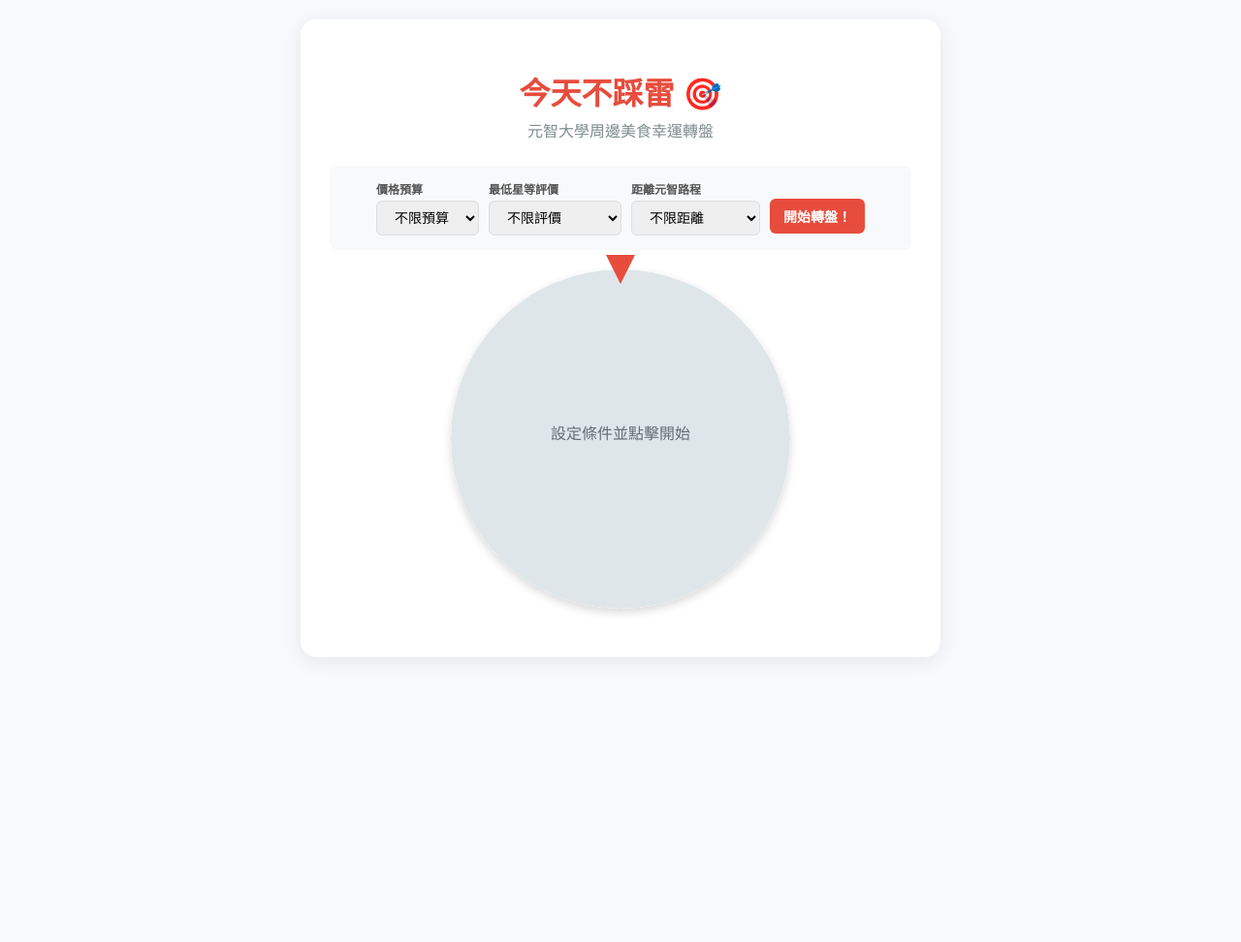
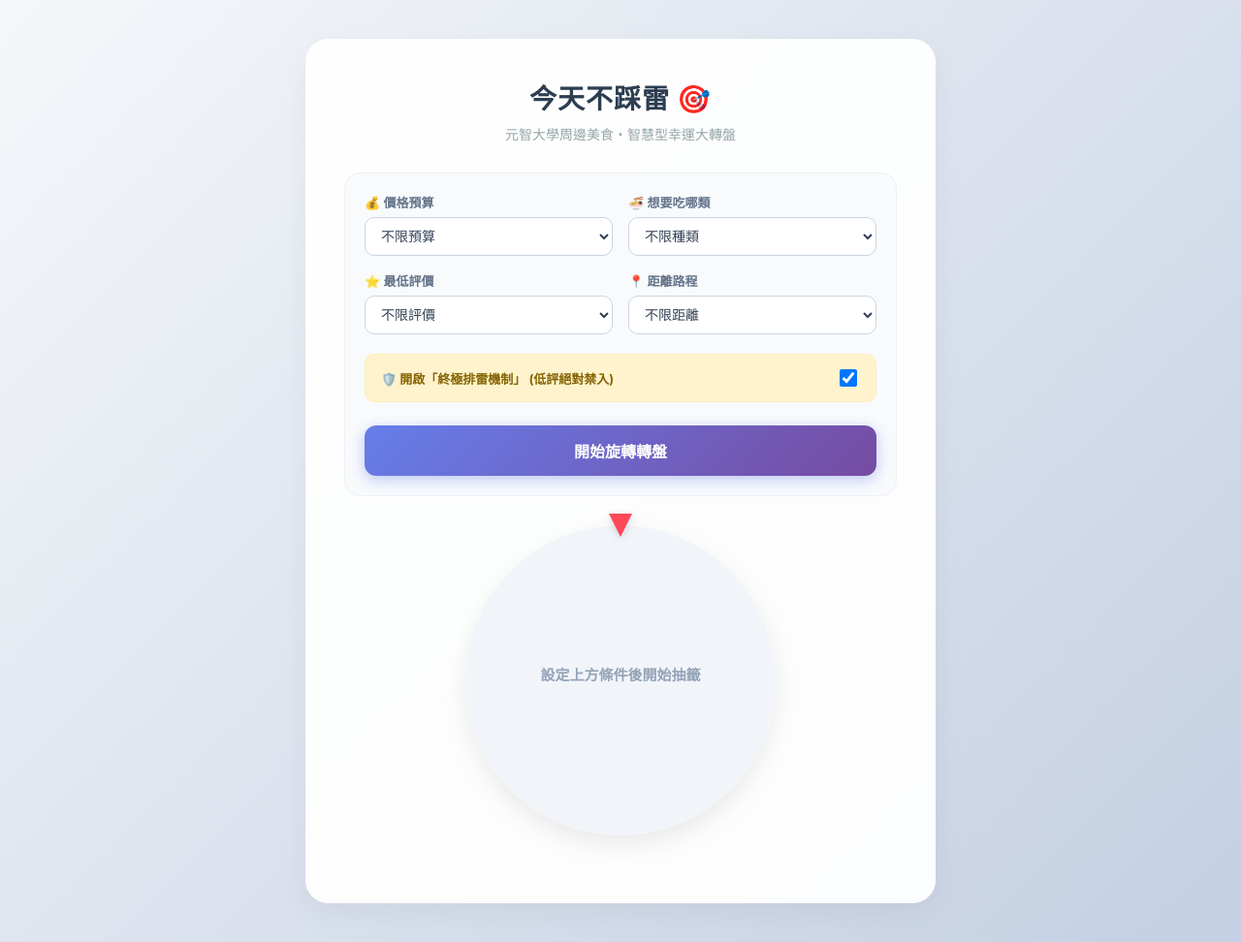
Before and after one commit to lcxin125-svg/food-project, a Flask app: template templates/index.html in a window 1280 px wide. Shown: the whole page at 97% size. Before the commit the page ends 633 px from the top, so only its background shows below. Run offline with Flask 3, Linux system fonts and the light colour scheme; the template is opened without the code that fills it, so the values that code supplies are empty; parts of the project's set-up code (start-up, migrations or seed data) failed here and were passed over.

Commit message:
Update index.html

```diff
--- a/templates/index.html
+++ b/templates/index.html
@@ -5,120 +5,233 @@
     <meta name="viewport" content="width=device-width, initial-scale=1.0">
     <title>今天不踩雷 - 幸運大轉盤</title>
     <style>
+        /* 整體漸層背景，呼應高質感現代風格 */
         body {
-            font-family: "Microsoft JhengHei", Arial, sans-serif;
-            background-color: #f7f9fc;
+            font-family: -apple-system, BlinkMacSystemFont, "Segoe UI", Roboto, "Helvetica Neue", Arial, "Microsoft JhengHei", sans-serif;
+            background: linear-gradient(135deg, #f5f7fa 0%, #c3cfe2 100%);
             margin: 0;
-            padding: 20px;
+            padding: 40px 20px;
             display: flex;
             flex-direction: column;
             align-items: center;
+            min-height: 100vh;
         }
+
+        /* 主卡片設計：圓角、細緻陰影、毛玻璃質感邊框 */
         .container {
-            background: white;
-            padding: 30px;
+            background: rgba(255, 255, 255, 0.95);
+            padding: 40px;
+            border-radius: 24px;
+            box-shadow: 0 10px 30px rgba(0, 0, 0, 0.05);
+            text-align: center;
+            max-width: 650px;
+            width: 100%;
+            box-sizing: border-box;
+        }
+
+        /* 標題與副標題 */
+        h1 {
+            color: #2c3e50;
+            margin: 0 0 8px 0;
+            font-size: 28px;
+            font-weight: 800;
+            letter-spacing: 1px;
+        }
+        .subtitle {
+            color: #95a5a6;
+            font-size: 14px;
+            margin-bottom: 30px;
+            font-weight: 500;
+        }
+
+        /* 篩選群組：優雅的網格排版 */
+        .filter-grid {
+            display: grid;
+            grid-template-columns: repeat(2, 1fr);
+            gap: 16px;
+            background: #f8fafc;
+            padding: 20px;
             border-radius: 16px;
-            box-shadow: 0 4px 20px rgba(0,0,0,0.08);
-            text-align: center;
-            max-width: 600px;
-            width: 100%;
+            margin-bottom: 24px;
+            border: 1px solid #edf2f7;
+            text-align: left;
         }
-        h1 { color: #e74c3c; margin-bottom: 5px; }
-        .subtitle { color: #7f8c8d; margin-bottom: 25px; }
 
-        .filter-group {
-            background: #f8f9fa;
-            padding: 15px;
-            border-radius: 8px;
-            margin-bottom: 20px;
-            display: flex;
-            flex-wrap: wrap;
-            justify-content: center;
-            gap: 10px;
-            align-items: center;
-        }
         .filter-item {
             display: flex;
             flex-direction: column;
-            align-items: flex-start;
+            gap: 6px;
         }
+
         .filter-item label {
-            font-size: 12px;
-            color: #555;
-            margin-bottom: 4px;
-            font-weight: bold;
+            font-size: 13px;
+            color: #64748b;
+            font-weight: 600;
         }
-        select, button {
+
+        /* 下拉選單高級感樣式 */
+        select {
             font-size: 14px;
-            padding: 8px 14px;
-            border-radius: 6px;
-            border: 1px solid #ddd;
+            padding: 10px 12px;
+            border-radius: 10px;
+            border: 1px solid #cbd5e1;
+            background-color: white;
+            color: #334155;
+            outline: none;
+            transition: all 0.2s;
         }
-        button {
-            background-color: #e74c3c;
+        select:focus {
+            border-color: #6366f1;
+            box-shadow: 0 0 0 3px rgba(99, 102, 241, 0.1);
+        }
+
+        /* 功能加碼 1：排雷開關專用區塊 */
+        .toggle-item {
+            grid-column: span 2;
+            display: flex;
+            align-items: center;
+            justify-content: space-between;
+            background: #fff3cd;
+            padding: 12px 16px;
+            border-radius: 10px;
+            border: 1px solid #ffeeba;
+            margin-top: 4px;
+        }
+        .toggle-label {
+            font-size: 13px;
+            color: #856404;
+            font-weight: 700;
+            display: flex;
+            align-items: center;
+            gap: 6px;
+        }
+
+        /* 啟動按鈕：炫彩漸層，有滑動放大動畫 */
+        .btn-spin {
+            grid-column: span 2;
+            background: linear-gradient(135deg, #667eea 0%, #764ba2 100%);
             color: white;
             border: none;
+            font-size: 16px;
+            font-weight: 700;
+            padding: 14px;
+            border-radius: 12px;
             cursor: pointer;
-            font-weight: bold;
-            transition: background 0.2s;
-            margin-top: 16px;
+            box-shadow: 0 4px 15px rgba(102, 126, 234, 0.4);
+            transition: all 0.3s;
+            margin-top: 8px;
         }
-        button:hover { background-color: #c0392b; }
-        button:disabled { background-color: #bdc3c7; }
+        .btn-spin:hover {
+            transform: translateY(-2px);
+            box-shadow: 0 6px 20px rgba(102, 126, 234, 0.6);
+        }
+        .btn-spin:disabled {
+            background: #cbd5e1;
+            cursor: not-allowed;
+            transform: none;
+            box-shadow: none;
+        }
 
+        /* 轉盤外框 */
         .wheel-box {
             position: relative;
-            width: 350px;
-            height: 350px;
-            margin: 20px auto;
+            width: 320px;
+            height: 320px;
+            margin: 30px auto;
         }
         canvas {
             border-radius: 50%;
-            box-shadow: 0 4px 10px rgba(0,0,0,0.15);
+            box-shadow: 0 10px 25px rgba(0,0,0,0.08);
         }
+        /* 精緻頂部指針 */
         .pointer {
             position: absolute;
-            top: -15px;
+            top: -12px;
             left: 50%;
             transform: translateX(-50%);
             width: 0;
             height: 0;
-            border-left: 15px solid transparent;
-            border-right: 15px solid transparent;
-            border-top: 30px solid #e74c3c;
+            border-left: 12px solid transparent;
+            border-right: 12px solid transparent;
+            border-top: 24px solid #ff4757;
             z-index: 10;
+            filter: drop-shadow(0 2px 4px rgba(0,0,0,0.15));
         }
+
+        /* 結果卡片：效仿截圖的卡片懸浮感與高雅配色 */
         .result-card {
-            margin-top: 25px;
-            padding: 20px;
-            background-color: #fff9f9;
-            border-radius: 8px;
-            border-left: 5px solid #e74c3c;
+            margin-top: 30px;
+            padding: 24px;
+            background: #ffffff;
+            border-radius: 16px;
+            border: 1px solid #e2e8f0;
+            box-shadow: 0 4px 20px rgba(0,0,0,0.03);
             text-align: left;
             display: none;
+            animation: fadeIn 0.5s ease-out;
         }
-        .res-title { font-size: 22px; font-weight: bold; color: #c0392b; margin-bottom: 8px; }
+        @keyframes fadeIn {
+            from { opacity: 0; transform: translateY(10px); }
+            to { opacity: 1; transform: translateY(0); }
+        }
+        .res-header {
+            display: flex;
+            justify-content: space-between;
+            align-items: center;
+            border-bottom: 1px solid #f1f5f9;
+            padding-bottom: 12px;
+            margin-bottom: 16px;
+        }
+        .res-title { font-size: 22px; font-weight: 800; color: #1e293b; }
+        .res-badge {
+            background: #e0e7ff;
+            color: #4f46e5;
+            font-size: 12px;
+            font-weight: 700;
+            padding: 4px 10px;
+            border-radius: 20px;
+        }
+        .res-info-grid {
+            display: grid;
+            grid-template-columns: repeat(2, 1fr);
+            gap: 12px;
+        }
+        .res-item {
+            font-size: 14px;
+            color: #475569;
+        }
+        .res-item strong { color: #1e293b; }
 
-        /* 地圖連結樣式：亮藍色、底線、滑鼠指到有手勢 */
-        .map-link {
-            color: #3498db;
-            text-decoration: underline;
-            cursor: pointer;
+        /* 地圖導航按鈕樣式 */
+        .map-btn {
+            grid-column: span 2;
+            margin-top: 10px;
+            display: flex;
+            align-items: center;
+            justify-content: center;
+            gap: 6px;
+            background-color: #00b894;
+            color: white;
+            text-decoration: none;
+            padding: 10px;
+            border-radius: 10px;
+            font-weight: 700;
+            font-size: 14px;
+            transition: background 0.2s;
+            box-shadow: 0 4px 12px rgba(0, 184, 148, 0.2);
         }
-        .map-link:hover {
-            color: #2980b9;
-        }
+        .map-btn:hover { background-color: #009474; }
     </style>
 </head>
 <body>
 
 <div class="container">
     <h1>今天不踩雷 🎯</h1>
-    <div class="subtitle">元智大學周邊美食幸運轉盤</div>
+    <div class="subtitle">元智大學周邊美食・智慧型幸運大轉盤</div>
 
-    <div class="filter-group">
+    <div class="filter-grid">
         <div class="filter-item">
-            <label for="budgetSelect">價格預算</label>
+            <label for="budgetSelect">💰 價格預算</label>
             <select id="budgetSelect">
                 <option value="all">不限預算</option>
                 {% for b in budgets %}
@@ -128,40 +241,66 @@
         </div>
 
         <div class="filter-item">
-            <label for="ratingSelect">最低星等評價</label>
-            <select id="ratingSelect">
-                <option value="0">不限評價</option>
-                <option value="4.5">⭐ 4.5 星以上</option>
-                <option value="4.0">⭐ 4.0 星以上</option>
-                <option value="3.5">⭐ 3.5 星以上</option>
+            <label for="typeSelect">🍜 想要吃哪類</label>
+            <select id="typeSelect">
+                <option value="all">不限種類</option>
+                <option value="便當快餐">便當快餐</option>
+                <option value="麵食點心">麵食點心</option>
+                <option value="火鍋燒烤">火鍋燒烤</option>
+                <option value="日韓料理">日韓料理</option>
+                <option value="美式義式">美式義式</option>
+                <option value="飲料甜點">飲料甜點</option>
             </select>
         </div>
 
         <div class="filter-item">
-            <label for="timeSelect">距離元智路程</label>
-            <select id="timeSelect">
-                <option value="999">不限距離</option>
-                <option value="5">📍 5 分鐘內</option>
-                <option value="10">📍 10 分鐘內</option>
-                <option value="15">📍 15 分鐘內</option>
+            <label for="ratingSelect">⭐ 最低評價</label>
+            <select id="ratingSelect">
+                <option value="0">不限評價</option>
+                <option value="4.5">4.5 星以上 (超級好評)</option>
+                <option value="4.0">4.0 星以上 (優質推薦)</option>
+                <option value="3.5">3.5 星以上 (普通水準)</option>
             </select>
         </div>
 
-        <button id="spinBtn" onclick="fetchAndSpin()">開始轉盤！</button>
+        <div class="filter-item">
+            <label for="timeSelect">📍 距離路程</label>
+            <select id="timeSelect">
+                <option value="999">不限距離</option>
+                <option value="5">5 分鐘內 (極近校區)</option>
+                <option value="10">10 分鐘內 (中等車程)</option>
+                <option value="15">15 分鐘內 (稍微偏遠)</option>
+            </select>
+        </div>
+
+        <div class="toggle-item">
+            <span class="toggle-label">🛡️ 開啟「終極排雷機制」 (低評絕對禁入)</span>
+            <input type="checkbox" id="antiMineToggle" checked style="width: 18px; height: 18px; cursor: pointer;">
+        </div>
+
+        <button class="btn-spin" id="spinBtn" onclick="fetchAndSpin()">開始旋轉轉盤</button>
     </div>
 
     <div class="wheel-box">
         <div class="pointer"></div>
-        <canvas id="wheelCanvas" width="350" height="350"></canvas>
+        <canvas id="wheelCanvas" width="320" height="320"></canvas>
     </div>
 
     <div id="resultCard" class="result-card">
-        <div class="res-title" id="resName">餐廳名稱</div>
-        <p><strong>菜系：</strong><span id="resType">-</span></p>
-        <p><strong>評價：</strong>⭐ <span id="resRating">-</span></p>
-        <p><strong>距離元智：</strong>📍 <span id="resDist">-</span></p>
-        <p><strong>地址：</strong><a id="resMapLink" href="#" target="_blank" class="map-link"><span id="resAddr">-</span></a></p>
-        <p><strong>營業時間：</strong>⏰ <span id="resTime">-</span></p>
+        <div class="res-header">
+            <div class="res-title" id="resName">餐廳名稱</div>
+            <div class="res-badge" id="resType">菜系</div>
+        </div>
+        <div class="res-info-grid">
+            <div class="res-item"><strong>⭐ 商家評價：</strong><span id="resRating">-</span></div>
+            <div class="res-item"><strong>📍 距離元智：</strong><span id="resDist">-</span></div>
+            <div class="res-item" style="grid-column: span 2;"><strong>⏰ 營業時間：</strong><span id="resTime">-</span></div>
+            <div class="res-item" style="grid-column: span 2; margin-bottom: 4px;"><strong>🏠 餐廳地址：</strong><span id="resAddr">-</span></div>
+
+            <a id="resMapLink" href="#" target="_blank" class="map-btn">
+                🗺️ 在 Google Maps 中打開導航
+            </a>
+        </div>
     </div>
 </div>
 
@@ -171,20 +310,22 @@ const ctx = canvas.getContext('2d');
 let currentAngle = 0;
 let isSpinning = false;
 let restaurants = [];
+
+// 採用精緻、飽和度舒適的馬卡龍科技漸層配色
 const colors = ["#ff7675", "#74b9ff", "#a29bfe", "#ffeaa7", "#55efc4", "#fab1a0", "#fd79a8", "#00cec9"];
 
 drawDefaultWheel();
 
 function drawDefaultWheel() {
     ctx.clearRect(0, 0, canvas.width, canvas.height);
-    ctx.fillStyle = '#dfe6e9';
+    ctx.fillStyle = '#f1f5f9';
     ctx.beginPath();
-    ctx.arc(175, 175, 175, 0, 2 * Math.PI);
+    ctx.arc(160, 160, 160, 0, 2 * Math.PI);
     ctx.fill();
-    ctx.fillStyle = '#636e72';
-    ctx.font = '16px Microsoft JhengHei';
+    ctx.fillStyle = '#94a3b8';
+    ctx.font = 'bold 15px Microsoft JhengHei';
     ctx.textAlign = 'center';
-    ctx.fillText('設定條件並點擊開始', 175, 175);
+    ctx.fillText('設定上方條件後開始抽籤', 160, 160);
 }
 
 function drawWheel(list, angleOffset = 0) {
@@ -196,20 +337,20 @@ function drawWheel(list, angleOffset = 0) {
         const angle = angleOffset + (i * arcSize);
         ctx.fillStyle = colors[i % colors.length];
         ctx.beginPath();
-        ctx.moveTo(175, 175);
-        ctx.arc(175, 175, 175, angle, angle + arcSize);
-        ctx.lineTo(175, 175);
+        ctx.moveTo(160, 160);
+        ctx.arc(160, 160, 160, angle, angle + arcSize);
+        ctx.lineTo(160, 160);
         ctx.fill();
 
         ctx.save();
         let name = list[i]['餐廳名稱'];
         if(name.length > 5) name = name.substring(0, 5) + '...';
-        ctx.fillStyle = '#2d3436';
-        ctx.font = 'bold 11px Microsoft JhengHei';
-        ctx.translate(175, 175);
+        ctx.fillStyle = '#1e293b';
+        ctx.font = 'bold 12px Microsoft JhengHei';
+        ctx.translate(160, 160);
         ctx.rotate(angle + arcSize / 2);
         ctx.textAlign = 'right';
-        ctx.fillText(name, 140, 4);
+        ctx.fillText(name, 130, 4);
         ctx.restore();
     }
 }
@@ -217,8 +358,15 @@ function drawWheel(list, angleOffset = 0) {
 function fetchAndSpin() {
     if (isSpinning) return;
     const budget = document.getElementById('budgetSelect').value;
-    const rating = document.getElementById('ratingSelect').value;
+    let rating = parseFloat(document.getElementById('ratingSelect').value);
     const time = document.getElementById('timeSelect').value;
+    const type = document.getElementById('typeSelect').value;
+    const antiMine = document.getElementById('antiMineToggle').checked;
+
+    // 如果開起終極排雷，最低門檻自動拉高至 3.8 星
+    if (antiMine && rating < 3.8) {
+        rating = 3.8;
+    }
 
     fetch('/get_restaurants', {
         method: 'POST',
@@ -227,13 +375,21 @@ function fetchAndSpin() {
     })
     .then(response => response.json())
     .then(data => {
-        if (data.status === 'empty' || data.restaurants.length === 0) {
-            alert('找不到符合目前篩選條件的餐廳，請放寬標準再試一次！');
+        let list = data.restaurants;
+
+        // 前端加碼過濾：種類篩選
+        if (type !== 'all') {
+            list = list.filter(r => r['菜系'] && r['菜系'].includes(type));
+        }
+
+        if (data.status === 'empty' || list.length === 0) {
+            alert('找不到符合目前多重篩選條件的餐廳，請放寬標準再試一次！');
             return;
         }
-        restaurants = data.restaurants;
+
+        restaurants = list;
         while (restaurants.length < 4) {
-            restaurants = restaurants.concat(data.restaurants);
+            restaurants = restaurants.concat(list);
         }
         startSpinAnimation();
     });
@@ -246,7 +402,7 @@ function startSpinAnimation() {
 
     const numSegments = restaurants.length;
     const arcSize = (2 * Math.PI) / numSegments;
-    const spinCircles = 5 + Math.floor(Math.random() * 5);
+    const spinCircles = 6 + Math.floor(Math.random() * 4);
     const targetAngle = currentAngle + (spinCircles * 2 * Math.PI) + (Math.random() * 2 * Math.PI);
     const duration = 4000;
     const startTime = performance.now();
@@ -255,7 +411,7 @@ function startSpinAnimation() {
         const elapsed = currentTime - startTime;
         if (elapsed < duration) {
             const progress = elapsed / duration;
-            const easeOut = 1 - Math.pow(1 - progress, 3);
+            const easeOut = 1 - Math.pow(1 - progress, 4); // 更擬真的緩動老鷹煞車
             const angle = currentAngle + (targetAngle - currentAngle) * easeOut;
             drawWheel(restaurants, angle);
             requestAnimationFrame(animate);
@@ -275,22 +431,20 @@ function startSpinAnimation() {
 
 function showResult(winner) {
     document.getElementById('resName').innerText = winner['餐廳名稱'];
-    document.getElementById('resType').innerText = winner['菜系'] || '未知';
-    document.getElementById('resRating').innerText = winner['評價'] || '無';
+    document.getElementById('resType').innerText = winner['菜系'] || '一般美食';
+    document.getElementById('resRating').innerText = winner['評價'] ? '⭐ ' + winner['評價'] : '暫無評分';
     document.getElementById('resDist').innerText = winner['距離元智大學'] || '未知';
     document.getElementById('resAddr').innerText = winner['地址'] || '未知';
     document.getElementById('resTime').innerText = winner['營業時間'] || '未知';
 
-    // 生成 Google Maps 地圖導航連結
-    const restaurantName = winner['餐廳名稱'];
-    const restaurantAddr = winner['地址'] || '';
-    if (restaurantAddr && restaurantAddr !== '-') {
-        // 利用 encodeURIComponent 自動把中文轉成網址編碼，防止跳轉亂碼
-        document.getElementById('resMapLink').href = `https://www.google.com/maps/search/?api=1&query=${encodeURIComponent(restaurantName + ' ' + restaurantAddr)}`;
-        document.getElementById('resMapLink').style.pointerEvents = 'auto';
+    // 地圖智慧導航按鈕建置
+    const name = winner['餐廳名稱'];
+    const addr = winner['地址'] || '';
+    if (addr && addr !== '-') {
+        document.getElementById('resMapLink').href = `https://www.google.com/maps/search/?api=1&query=${encodeURIComponent(name + ' ' + addr)}`;
+        document.getElementById('resMapLink').style.display = 'flex';
     } else {
-        document.getElementById('resMapLink').href = '#';
-        document.getElementById('resMapLink').style.pointerEvents = 'none';
+        document.getElementById('resMapLink').style.display = 'none';
     }
 
     document.getElementById('resultCard').style.display = 'block';
```
